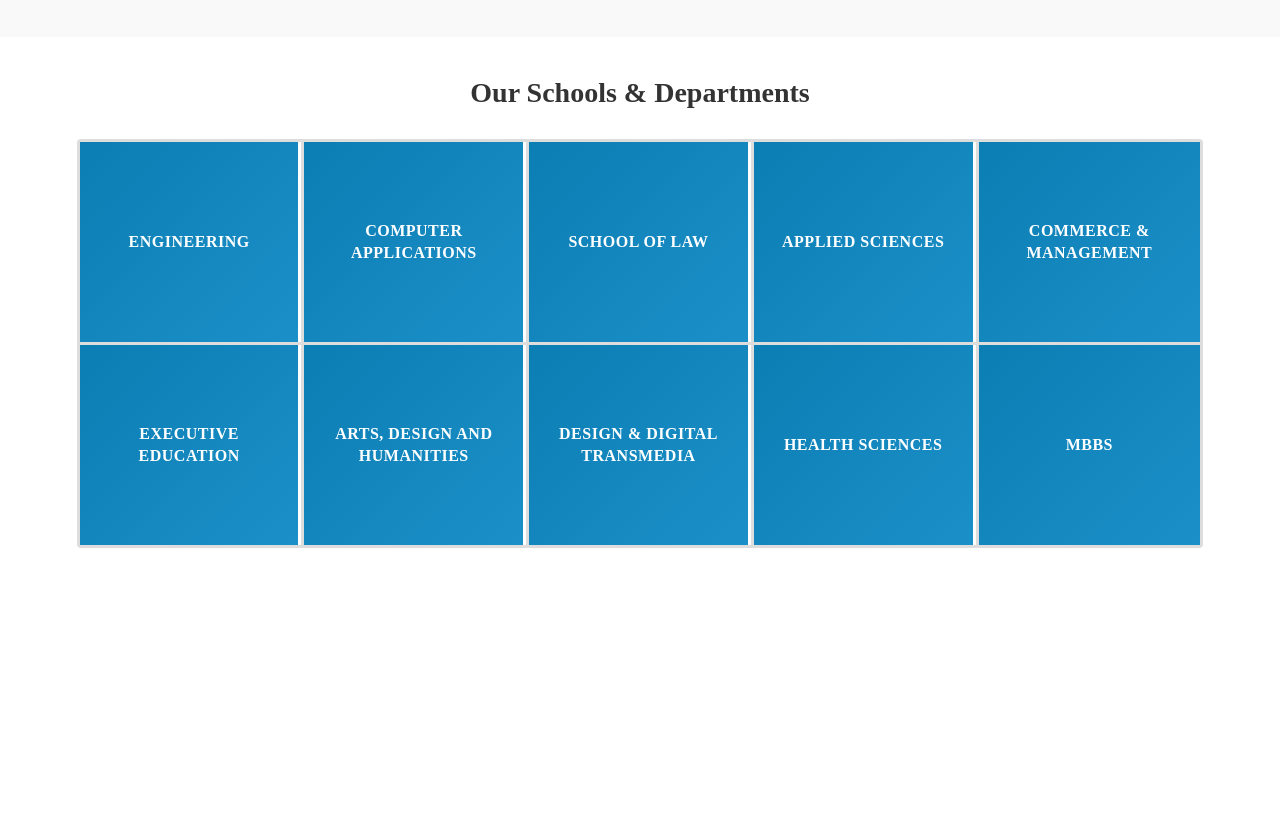
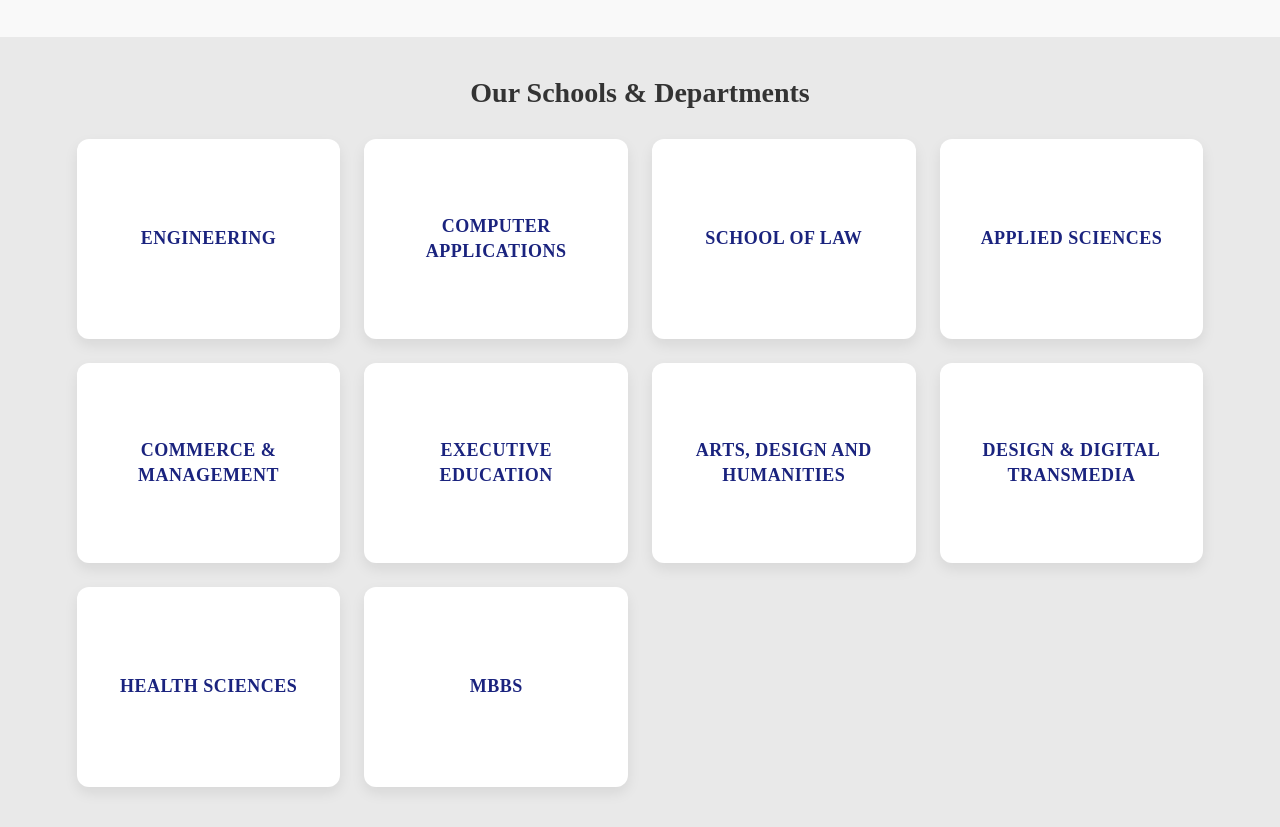
Before and after one commit to PALLAVI-2016/dsu-app, a plain HTML site: page index.html in a window 1280 px wide. Shown: the part 1064-1891 px from the top of the page. Before the commit the page ends 1652 px from the top, so only its background shows below. Drawn offline with Linux system fonts and the light colour scheme; files whose address does not match are found by name.

Commit message:
Add files via upload

```diff
--- a/style.css
+++ b/style.css
@@ -197,10 +197,12 @@
     height: 100%;
     object-fit: cover;
     opacity: 0;
-    transition: opacity 0.6s ease-in-out;
+    visibility: hidden;
+    transition: opacity 0.6s ease-in-out, visibility 0.3s;
 }
-.slider .slide[alt]{ /* ensure images are displayed even if JS is disabled */
+.slider .slide.active{
     opacity: 1;
+    visibility: visible;
 }
 
 @media (max-width: 900px){
@@ -294,8 +296,21 @@
 
 /* Programs & Schools Grid Section */
 .programs-section{
-    background: #ffffff;
+    /* light gray band behind the program cards (matches screenshot) */
+    background: #e9e9e9;
     padding: 40px 6%;
+}
+
+.programs-hero{
+    width: 100%;
+    margin-bottom: 18px;
+}
+.programs-hero img{
+    width: 100%;
+    height: auto;
+    display: block;
+    border-radius: 4px;
+    box-shadow: 0 2px 6px rgba(0,0,0,0.08);
 }
 .programs-container h2{
     font-size: 28px;
@@ -306,29 +321,25 @@
 }
 .programs-grid{
     display: grid;
-    grid-template-columns: repeat(5, 1fr);
-    gap: 3px;
-    background: #ddd;
-    padding: 3px;
-    border-radius: 4px;
-    overflow: hidden;
+    grid-template-columns: repeat(auto-fit, minmax(240px, 1fr));
+    gap: 24px;
+    max-width: 1200px;
+    margin: 18px auto 0;
 }
 .program-box{
-    background: linear-gradient(135deg, #0b7fb3 0%, #1b8fc8 100%);
-    color: #ffffff;
+    background: #ffffff; /* white card */
+    color: #1a237e; /* primary blue text */
     padding: 40px 20px;
     text-align: center;
     display: flex;
     align-items: center;
     justify-content: center;
     min-height: 120px;
-    border-right: 3px solid #fff;
-}
-.program-box:nth-child(5n){
-    border-right: none;
+    border-radius: 12px;
+    box-shadow: 0 6px 14px rgba(0,0,0,0.08);
 }
 .program-box h3{
-    font-size: 16px;
+    font-size: 18px;
     font-weight: 700;
     letter-spacing: 0.5px;
     line-height: 1.4;
```
Also changed, not shown: baner.png (added), baner2.png (added), logo.png (added), side.png (added).
